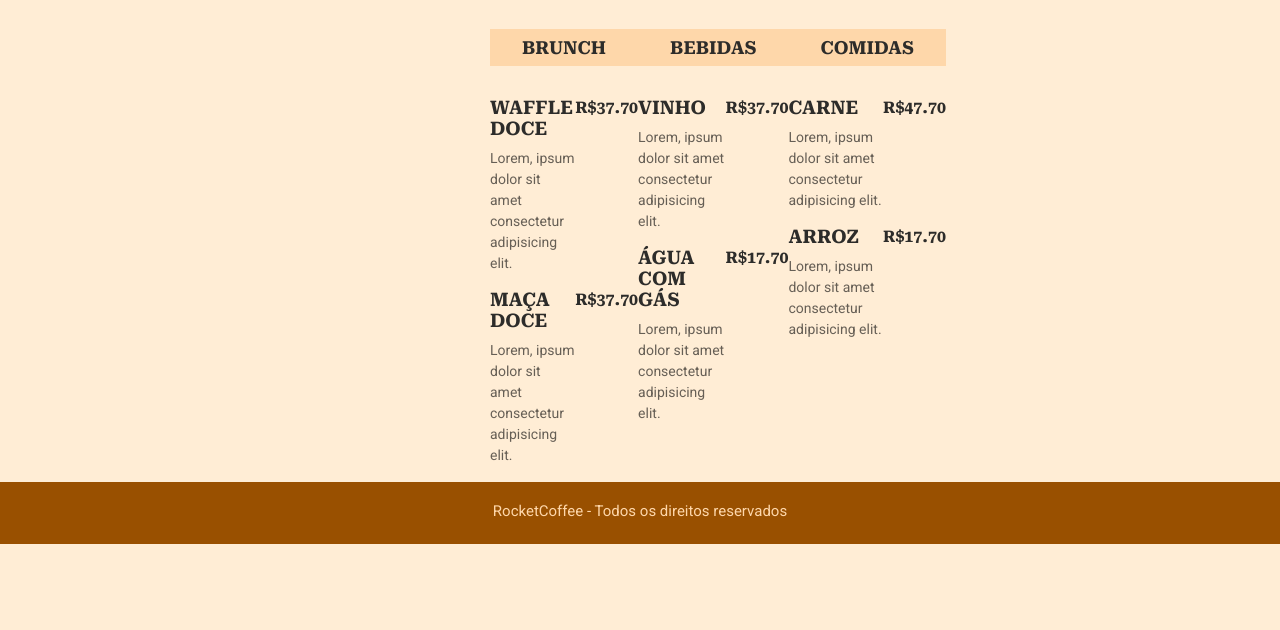
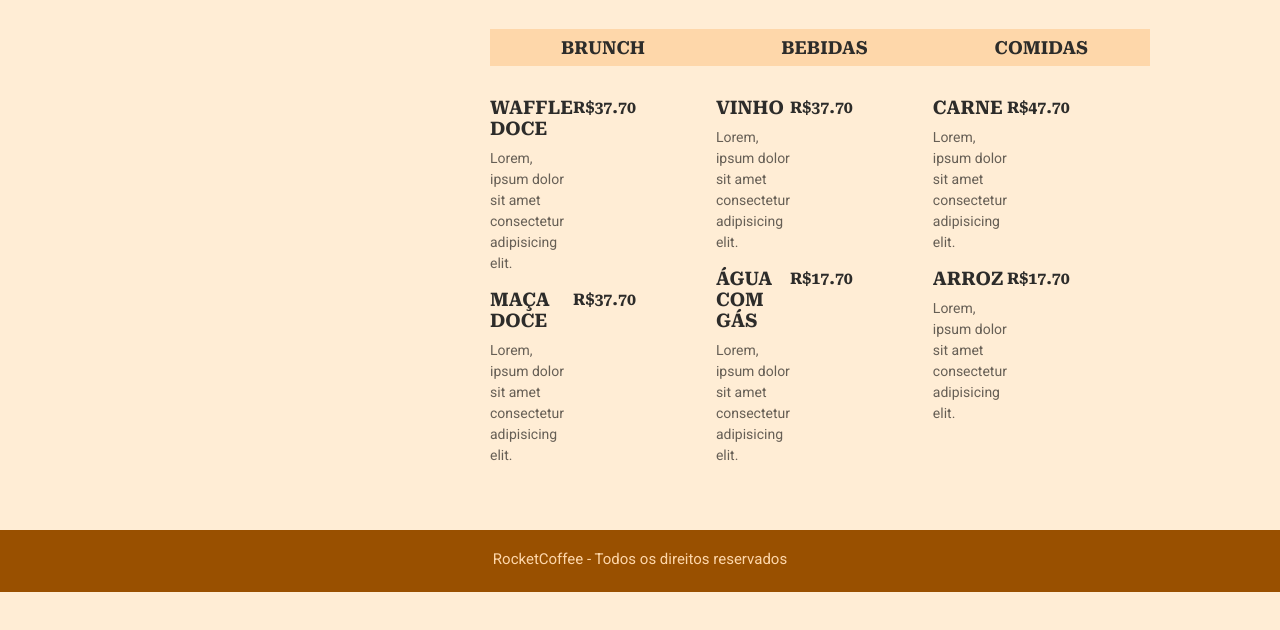
Before and after one commit to daiaanebarbosaf/digital-menu, a plain HTML site: page index.html in a window 1280 px wide. Shown: the part 88-718 px from the top of the page. Drawn offline with Linux system fonts and the light colour scheme.

Commit message:
Update style.css

```diff
--- a/style.css
+++ b/style.css
@@ -136,12 +136,11 @@ footer {
 @media screen and (min-width: 768px){
   .details-menu {
     display: flex;
+    flex-direction: row;
   }
 
-  header,
-  section {
-    max-width: 300px;
-    margin: 0 auto;
+  ul li {
+    margin-right: 5rem;
   }
 
 }
```
